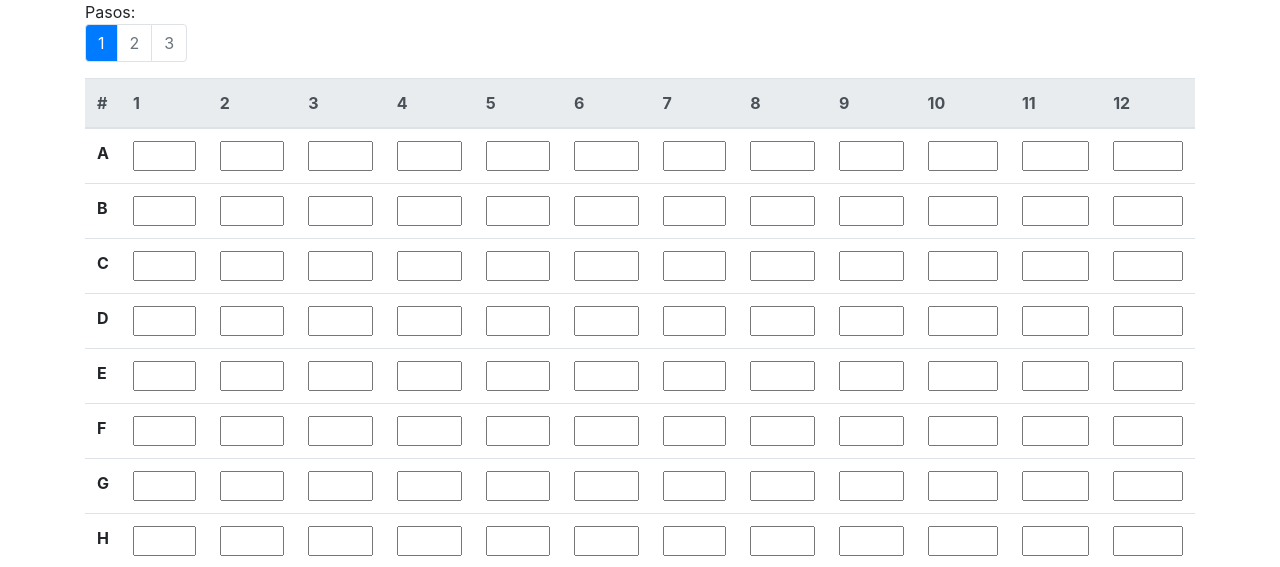
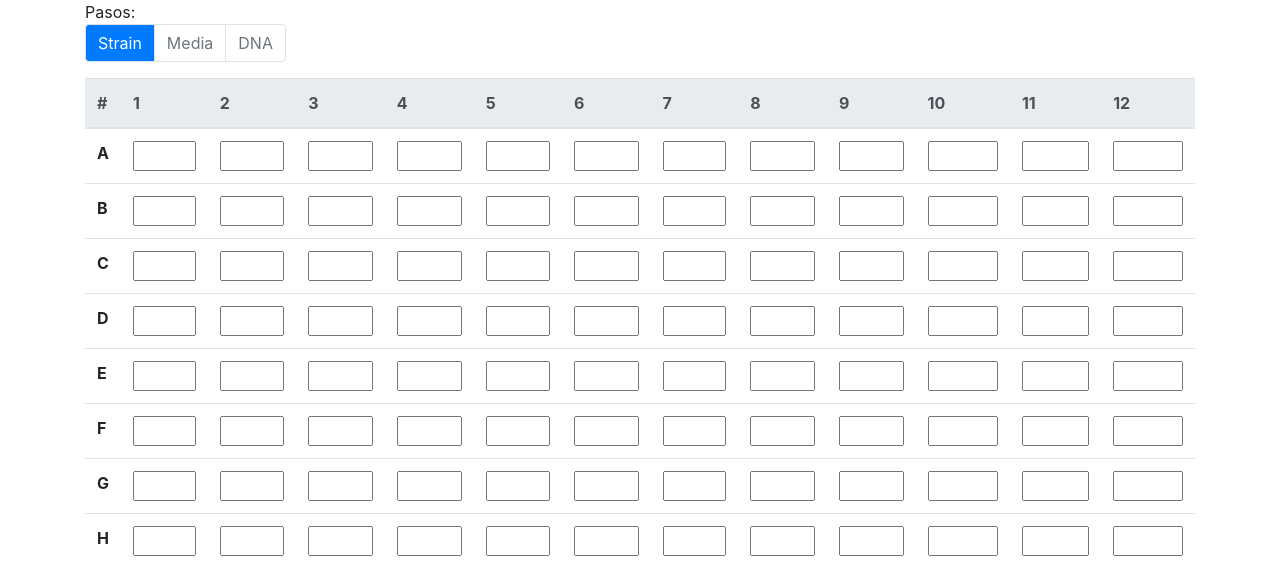
Before and after one commit to gyanezfeliu/FlapWeb, a Django app: page / in a window 1280 px wide. Shown: the top 567 px of the page. Run offline with Django 3.2, Linux system fonts and the light colour scheme; some libraries are stand-ins or nearby versions.

Commit message:
Nav headers updated to Strain, Media, DNA

```diff
--- a/LoadData/templates/index.html
+++ b/LoadData/templates/index.html
@@ -25,10 +25,10 @@
         Pasos:
         <ul class="pagination" id="pasos">
           <li class="page-item disabled">
-            <a class="page-link bg-primary text-white" href="#" tabindex="-1">1</a>
+            <a class="page-link bg-primary text-white" href="#" tabindex="-1">Strain</a>
           </li>
-          <li class="page-item disabled"><a class="page-link" href="#">2</a></li>
-          <li class="page-item disabled"><a class="page-link" href="#">3</a></li>
+          <li class="page-item disabled"><a class="page-link" href="#">Media</a></li>
+          <li class="page-item disabled"><a class="page-link" href="#">DNA</a></li>
         </ul>
       </nav>
 
```
